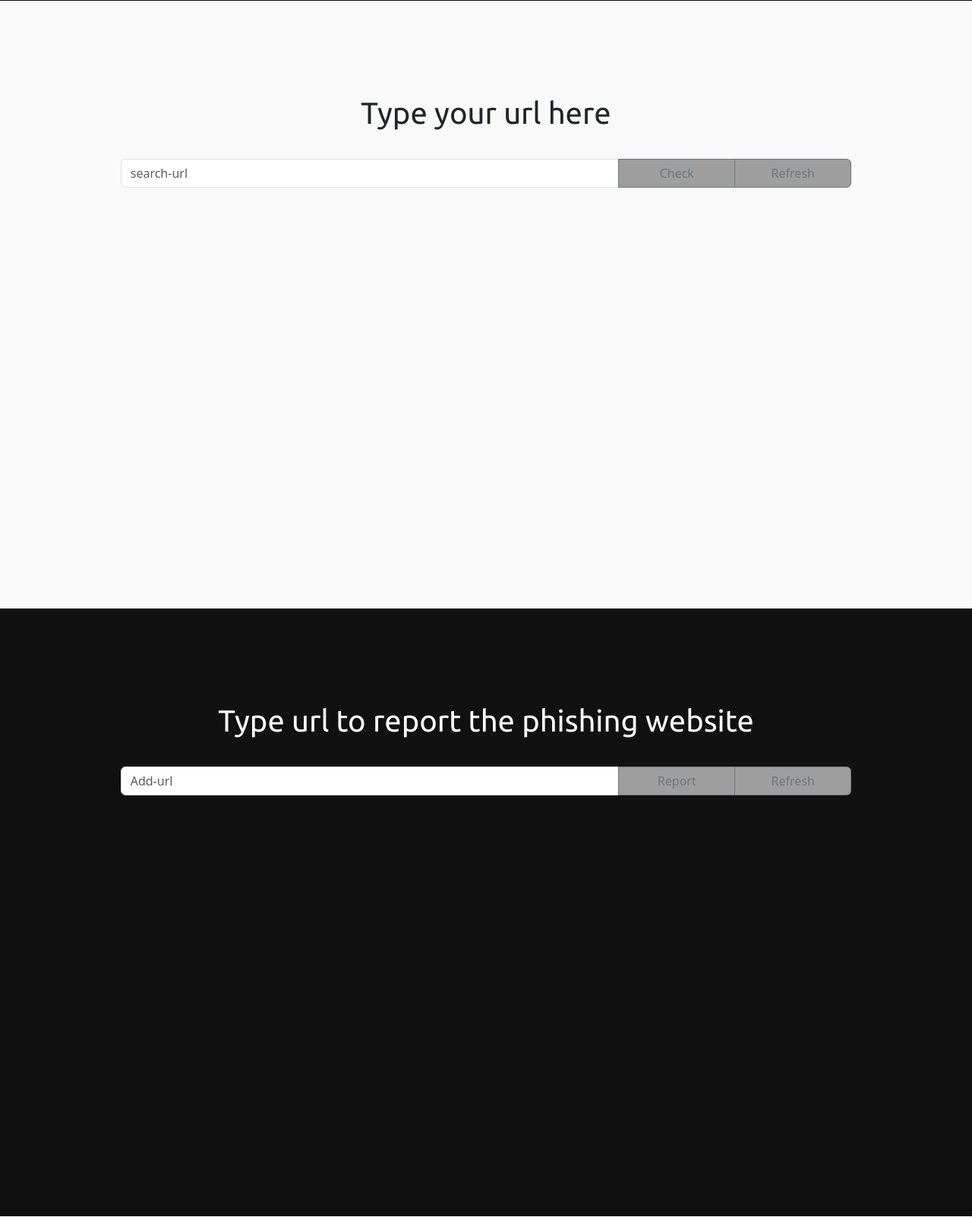
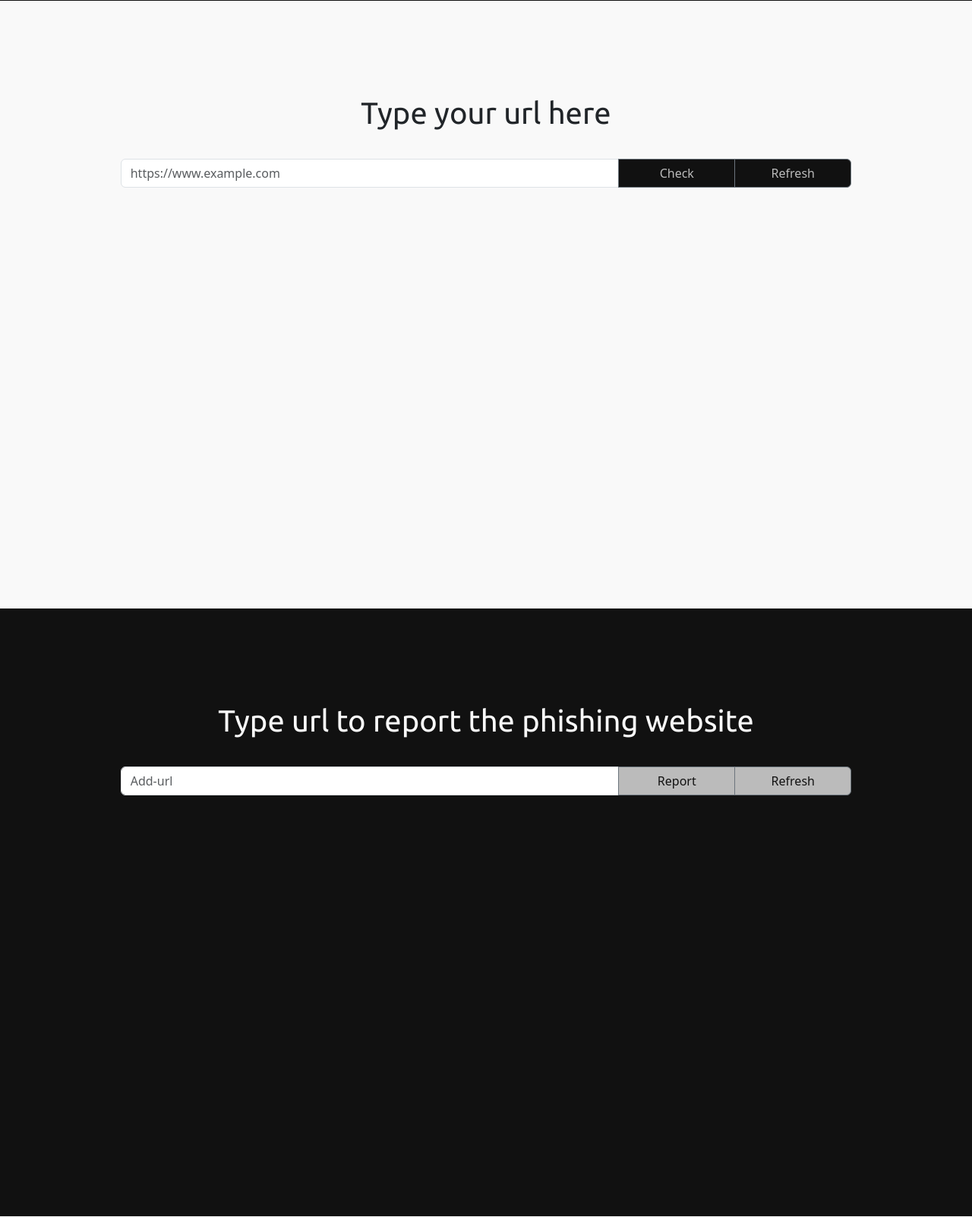
Before and after one commit to RudreshPandey203/nofishes-trial2, a Flask app: page / in a window 1280 px wide. Shown: the part 799-2401 px from the top of the page at 76% size. Run offline with Flask 3, Linux system fonts and the light colour scheme; grey boxes are pictures that could not be loaded.

Commit message:
Final 23 push web

```diff
--- a/app.py
+++ b/app.py
@@ -16,9 +16,8 @@ def predict():
     if request.method == 'POST':
         url_send = request.form['url']
         print(url_send)
-    for i in range (100000000):
-        print()
-    return render_template('index.html', prediction_text=url_send)
+        testno = 1
+    return render_template('index.html', prediction_text=url_send,testno={})
 
 @app.route("/add#add-bar-zone", methods=['POST'])
 def add():
--- a/static/index.css
+++ b/static/index.css
@@ -50,12 +50,29 @@ section {
     background-color: #111111;
 }
 
-.btn-bg-grad {
+.dd {
     background-position: center;
     background-size: cover;
-    background-image: url('https://i.giphy.com/media/2tNvsKkc0qFdNhJmKk/giphy.webp');
+    background-color: #111111;
+    color:#bbbbbb;
 }
-
+.dd:hover{
+    background-color: #444444;
+    color:#F9F9F9;
+}
+.dd2 {
+    background-position: center;
+    background-size: cover;
+    color: #111111;
+    background-color:#bbbbbb;
+}
+.dd2:hover{
+    color: #444444;
+    background-color:#F9F9F9;
+}
+.reportlink{
+    color:red;
+}
 .hand-fist-beat,
 .site-name {
     font-size: 3rem;
@@ -236,30 +253,3 @@ card-body {
     background-color: #F9F9F9;
     color: #111111;
 }
-
-
-
-.makespin{
-
-    padding-top: 60px;
-    width: 100px;
-    animation-name: spin;
-    animation-duration: 5000ms;
-    animation-iteration-count: infinite;
-    animation-timing-function: linear;
-    /* transform: rotate(3deg); */
-     /* transform: rotate(0.3rad);/ */
-     /* transform: rotate(3grad); */
-     /* transform: rotate(.03turn);  */
-     z-index: 1;
-
-  }
-
-  @keyframes spin {
-      from {
-          transform:rotate(0deg);
-      }
-      to {
-          transform:rotate(360deg);
-      }
-  }
--- a/static/index.js
+++ b/static/index.js
@@ -52,11 +52,32 @@
     window.addEventListener('scroll', updateURL);
 
     // Initial URL update
-    updateURL();
+    // updateURL();
 
-    const spinButton = document.getElementsByClassName('spinButton');
-    const spinningImage = document.getElementsByClassName('imagespin');
+    // const spinButton = document.getElementsByClassName('spinButton');
+    // const spinningImage = document.getElementsByClassName('imagespin');
 
-    spinButton.addEventListener('click', () => {
-        spinningImage.classList.add('makespin');
-    });
+    // spinButton.addEventListener('click', () => {
+    //     spinningImage.classList.add('makespin');
+    // });
+    // function validateURL() {
+    //     const inputElement = document.getElementById("urlInput");
+    //     const url = inputElement.value.trim();
+
+    //     // Regular expression to match various URL formats
+    //     const urlRegex = /^(https?:\/\/)?(www\.)?([a-zA-Z0-9.-]+)\.([a-zA-Z]{2,})(\/\S*)?$/;
+
+    //     if (urlRegex.test(url)) {
+    //         // Valid URL
+    //         alert("Valid URL: " + url);
+    //         // You can perform further actions here
+    //     } else {
+    //         // Invalid URL
+    //         alert("Invalid URL. Please enter a valid URL.");
+    //     }
+    // }
+    // const testno =  testno ; // Replace with the actual Flask variable
+    // if (testno === 1) {
+    //     document.getElementById('reportweb').style.display = 'block';
+    // }
+    console.log(testno)
--- a/templates/index.html
+++ b/templates/index.html
@@ -71,9 +71,9 @@
             <h2 class="search-text-heading">Type your url here</h2>
             <div class="row">
                 <form action="{{url_for('predict')}}#search-bar-zone" method="post" class="input-group">
-                    <input type="url" class="form-control" name="url" placeholder="search-url">
-                    <button class="btn btn-outline-secondary spinButton btn-bg-grad" type="submit" onclick="makespin.style.animationPlayState='running'">Check</button>
-                    <button class="btn btn-outline-secondary  btn-bg-grad ref" class="" type="button"
+                    <input type="text" class="form-control" id="urlInput" name="url" placeholder="https://www.example.com" required>
+                    <button class="btn btn-outline-secondary dd spinButton btn-bg-grad" type="submit" onclick="">Check</button>
+                    <button class="btn btn-outline-secondary dd btn-bg-grad ref" class="" type="button"
                         onclick="window.location.href = '/#search-bar-zone';">
                         Refresh
                     </button>
@@ -86,15 +86,18 @@
 
             </div>
         </div>
+        <!-- <div id="reportweb">
+            <h5 class="textreport">Do you want to report this website phishing? <span><a class="reportlink">Report</a></span></h5>
+        </div> -->
     </section>
     <section id="add-bar-zone">
         <div class="add-type-bar">
             <h2 class="add-text-heading">Type url to report the phishing website</h2>
             <div class="row">
                 <form action="{{url_for('add')}}#add-bar-zone" method="post" class="input-group">
-                    <input type="url" class="form-control" placeholder="Add-url" name="add" value="{{url_add}}">
-                    <button class="btn btn-outline-secondary btn-bg-grad" type="submit" onclick="">Report</button>
-                    <button class="btn btn-outline-secondary btn-bg-grad ref" type="button"
+                    <input type="url" class="form-control" placeholder="Add-url" name="add" value="{{url_add}}" placeholder="https://www.example.com" required>
+                    <button class="btn btn-outline-secondary btn-bg-grad dd2" type="submit" onclick="">Report</button>
+                    <button class="btn btn-outline-secondary btn-bg-grad dd2 ref" type="button"
                         onclick="window.location.href = '/#add-bar-zone';">
                         Refresh
                     </button>
@@ -122,7 +125,7 @@
                     <textarea class="form-control mx-auto widl w-50" id="message" name="message"
                         required></textarea><br>
 
-                    <button class="btn btn-outline-secondary btn-bg-grad" type="submit" onclick="">Submit</button>
+                    <button class="btn btn-outline-secondary btn-bg-grad dd" type="submit" onclick="">Submit</button>
                 </form>
             </div>
 
@@ -131,6 +134,15 @@
 
 
     </section>
+    <!-- <script>
+        document.addEventListener("DOMContentLoaded", function () {
+            // JavaScript code to show/hide the 'reportweb' div based on Flask value
+            const testno =  testno ; // Replace with the actual Flask variable
+            if (testno === 1) {
+                document.getElementById('reportweb').style.display = 'block';
+            }
+        });
+    </script> -->
     <script src="https://cdn.jsdelivr.net/npm/bootstrap@5.3.2/dist/js/bootstrap.bundle.min.js"
         integrity="sha384-C6RzsynM9kWDrMNeT87bh95OGNyZPhcTNXj1NW7RuBCsyN/o0jlpcV8Qyq46cDfL"
         crossorigin="anonymous"></script>
```
Also changed, not shown: templates/another_page.html (+9 -6 lines).
